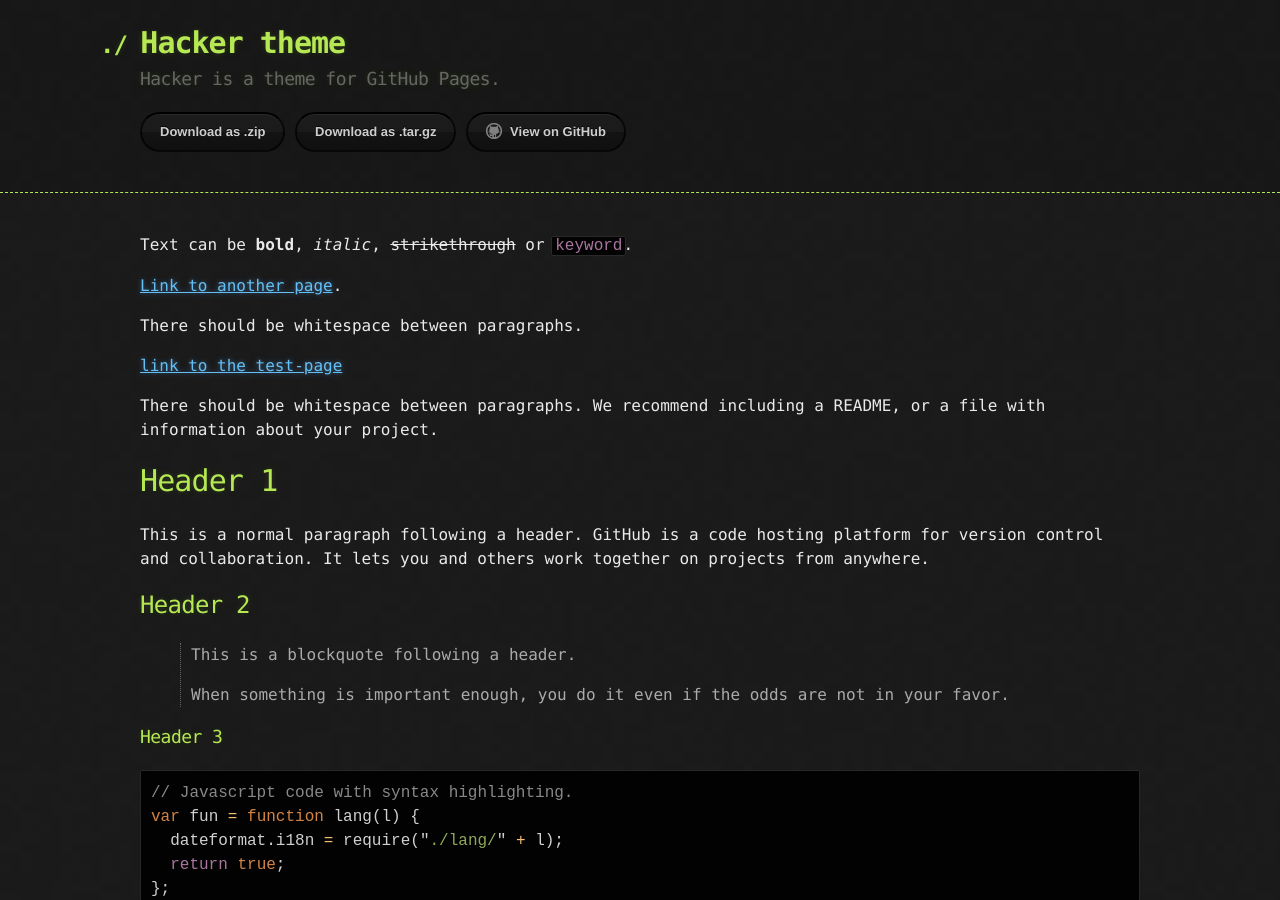
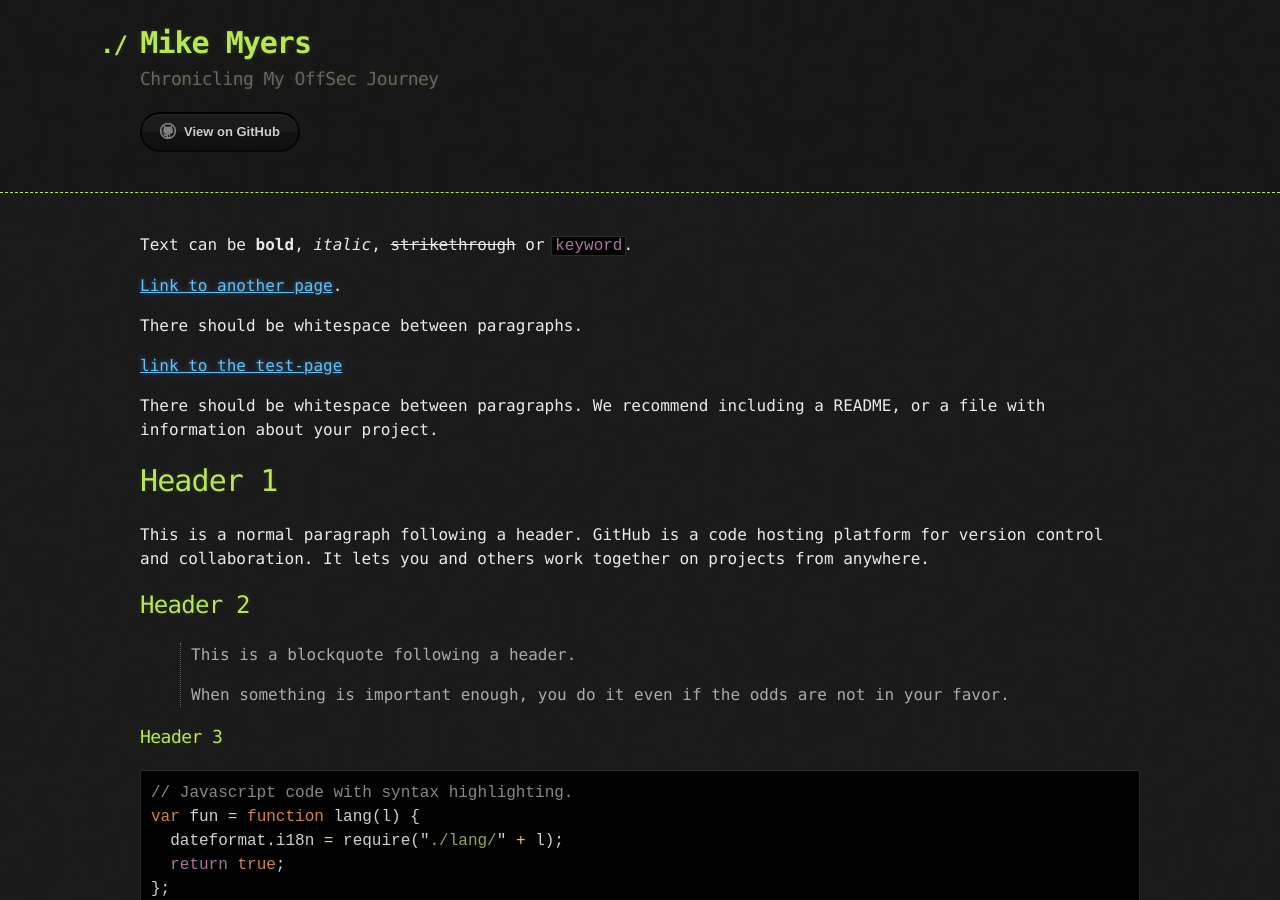
Before and after one commit to j3r1ch0/j3r1ch0.github.io, a Jekyll site: the page built from index.md, in a window 1280 px wide and 900 px high. Built offline with Jekyll 4.4.1, drawn with Linux system fonts in a browser that asks for light colours.

Commit message:
fix site title

```diff
--- a/_config.yml
+++ b/_config.yml
@@ -1,5 +1,5 @@
-title: Hacker theme
-description: Hacker is a theme for GitHub Pages.
-show_downloads: true
+title: Mike Myers
+description: Chronicling My OffSec Journey
+show_downloads: false
 google_analytics:
 theme: jekyll-theme-hacker
```
